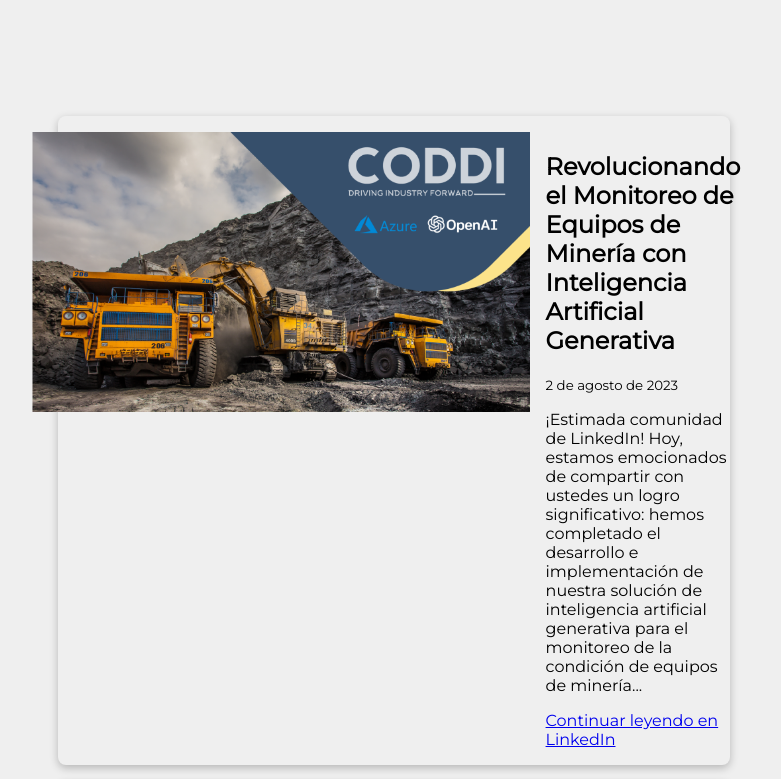
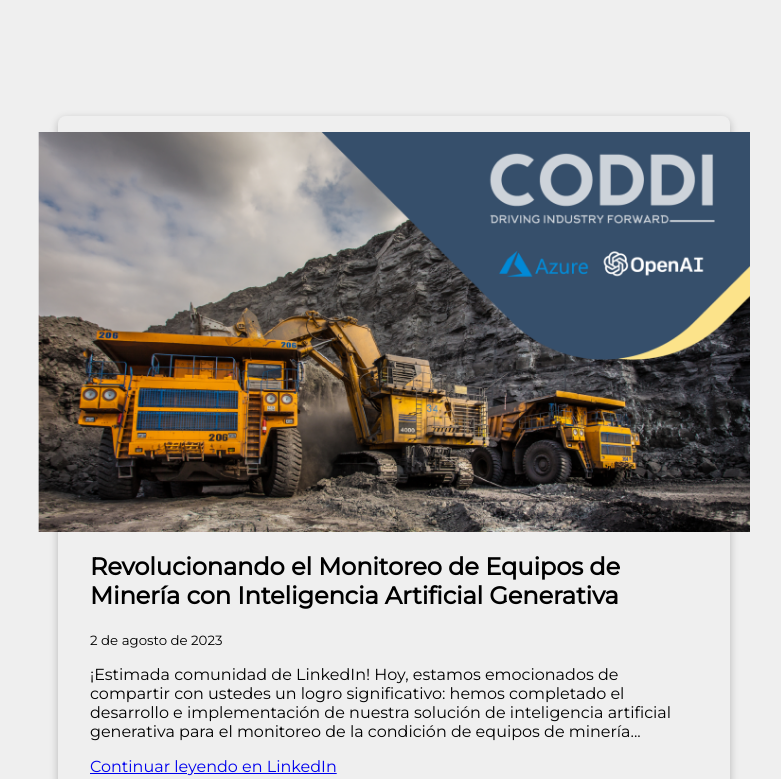
Before and after one commit to HexVanilla/Coddi-siteV2, a React (Create React App) app: page / in a window 1280 px wide. Shown: the part 8401-9180 px from the top of the page, without its empty margins (246-1027 px from the left). Built offline with nearby package versions, Linux system fonts and the light colour scheme.

Commit message:
news image fix

```diff
--- a/src/components/News.css
+++ b/src/components/News.css
@@ -20,6 +20,8 @@
   display: flex;
   flex-direction: row;
   justify-content: center;
+  align-items: center;
+  flex-direction: column;
   width: 50%;
   background-color: #efefef;
   border-radius: 8px;
@@ -42,8 +44,8 @@
 }
 
 .news-image {
-  width: 500px;
-  height: 280px;
+  width: 712px;
+  height: 400px;
 }
 
 @media (max-width: 1024px) {
```
